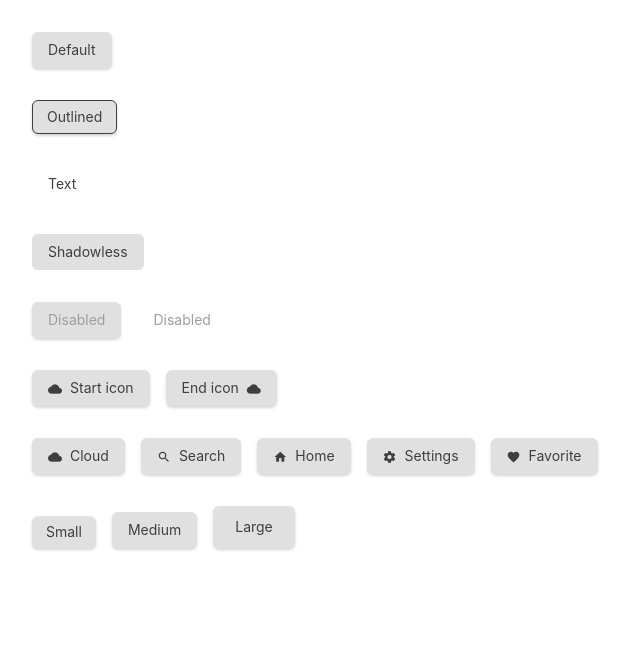
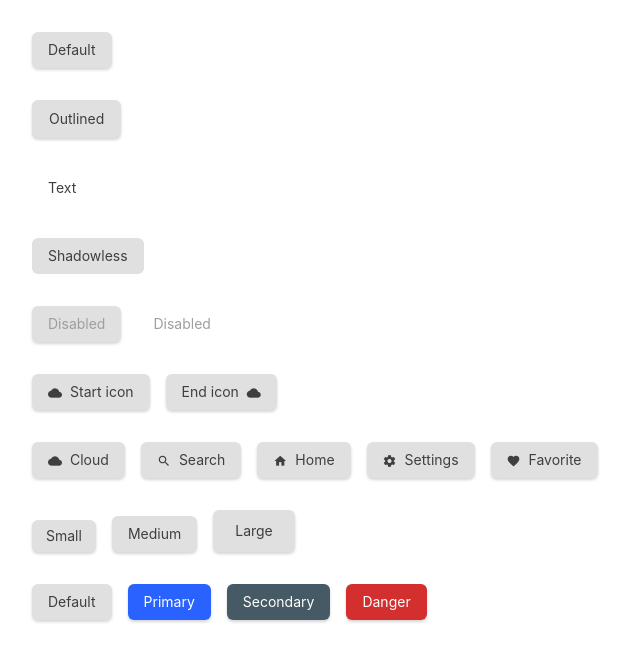
Before and after one commit to Drande/devchallenges-components, a React (Create React App) app: page / in a window 1280 px wide. Shown: the top 662 px of the page, without its empty margins (0-640 px from the left). Built offline with nearby package versions, Linux system fonts and the light colour scheme.

Commit message:
added button colors

```diff
--- a/src/index.scss
+++ b/src/index.scss
@@ -1,15 +1,6 @@
-*, *::before, *::after {
-  box-sizing: border-box;
-}
-
-.row { display: flex; flex-direction: row; }
-.column { display:  flex; flex-direction: column; }
-.flex-wrap { flex-wrap: wrap; }
-@for $count from 1 to 12 {
-  .g-#{$count} { gap: $count * 0.5rem; }
-  .p-#{$count} { padding: $count * 0.5rem; }
-}
-.align-items-end { align-items: flex-end; }
+@use '/src/shared/styles/utility.scss';
+@use '/src/shared/styles/reset.scss';
+@use '/src/shared/styles/themes/light.scss';
 
 
 body {
--- a/src/pages/ButtonsPage.tsx
+++ b/src/pages/ButtonsPage.tsx
@@ -32,6 +32,12 @@ const ButtonsPage: FunctionComponent<ButtonsPageProps> = () => {
                 <Button size="md">Medium</Button>
                 <Button size="lg">Large</Button>
             </div>
+            <div className="row g-2 flex-wrap">
+                <Button color="default">Default</Button>
+                <Button color="primary">Primary</Button>
+                <Button color="secondary">Secondary</Button>
+                <Button color="danger">Danger</Button>
+            </div>
         </div>
     );
 }
--- a/src/shared/components/Button.model.ts
+++ b/src/shared/components/Button.model.ts
@@ -5,10 +5,12 @@ export interface ButtonProps {
     startIcon?: Icon;
     endIcon?: Icon;
     size?: Sizes;
+    color?: ThemeColor;
 }
 
 type ButtonVariant = "default" | "text" | "outlined";
 type Sizes = "sm" | "md" | "lg";
+type ThemeColor = "default" | "primary" | "secondary" | "danger";
 
 type Icon = keyof IMaterialIcons;
 
--- a/src/shared/components/Button.scss
+++ b/src/shared/components/Button.scss
@@ -1,42 +1,59 @@
 button {
+
+    /* Default/Layout values */
     font-family: inherit;
     padding: 8px 16px;
     font-size: 14px;
     line-height: 20px;
     border-radius: 6px;
-    background-color: #E0E0E0;
     border: none;
     width: min-content;
     height: min-content;
-    color: #3F3F3F;
+
+    /* Colors */
+    color: var(--color-default-text);
+    --btn-bg-color: var(--color-default);
+    &.primary { --btn-bg-color: var(--color-primary); color: var(--color-primary-text); }
+    &.secondary { --btn-bg-color: var(--color-secondary); color: var(--color-secondary-text); }
+    &.danger { --btn-bg-color: var(--color-danger); color: var(--color-danger-text); }
     white-space: nowrap;
+    background-color: var(--btn-bg-color);
+
+    /* Shadow */
+
+    &.shadow {
+        box-shadow: 0px 2px 3px rgba(51, 51, 51, 0.2);
+    }
+
+    /* Sizes */
     &.sm { padding: 6px 14px; }
     &.md { padding: 8px 16px; }
     &.lg { padding: 11px 22px; }
+
+    /* Variants */
+    &.outlined {
+        &.md { padding: 6px 14px; }
+        &.sm { padding: 4px 12px; }
+        &.lg { padding: 9px 20px; }
+        border: 1px solid var(--btn-bg-color);
+    }
+
+    &.text {
+        background-color: transparent;
+        box-shadow: none;
+    }
+
+    /* Icons */
     .material-icons {
         font-size: 14px;
         vertical-align: middle;
     }
-    .start {
-        margin-right: 8px;
-    }
-    .end {
-        margin-left: 8px;
-    }
-    &.shadow {
-        box-shadow: 0px 2px 3px rgba(51, 51, 51, 0.2);
-    }
+    .start { margin-right: 8px; }
+    .end { margin-left: 8px; }
+
+    /* States */
+
     &.disabled {
         color: #9E9E9E;
     }
-    &.outlined {
-        &.md { padding: 6px 14px; }
-        &.sm { padding: 4px 12px; }
-        &.lg { padding: 9px 20px; }
-        border: 1px solid #3F3F3F;
-    }
-    &.text {
-        background-color: transparent;
-        box-shadow: none;
-    }
 }
--- a/src/shared/components/Button.tsx
+++ b/src/shared/components/Button.tsx
@@ -2,13 +2,14 @@ import React from "react";
 import { ButtonProps } from "./Button.model";
 import './Button.scss';
 
-const Button = ({ children, variant="default", disableShadow, disabled, startIcon, endIcon, size="md" }: React.PropsWithChildren<ButtonProps>) => {
+const Button = ({ children, variant="default", disableShadow, disabled, startIcon, endIcon, size, color }: React.PropsWithChildren<ButtonProps>) => {
     const finalClassname = [
         variant,
-        disableShadow ? "" : "shadow",
-        disabled ? "disabled" : "",
-        size
-    ].join(" ");
+        disableShadow ? undefined : "shadow",
+        disabled ? "disabled" : undefined,
+        size,
+        color
+    ].filter(c => c).join(" ");
     const startIconElement = startIcon ? (
         <span className="material-icons start">{startIcon}</span>
     ):"";
--- /dev/null
+++ b/src/shared/styles/themes/light.scss
@@ -0,0 +1,10 @@
+:root {
+    --color-default-text: #3F3F3F;
+    --color-default: #E0E0E0;
+    --color-primary:#2962FF;
+    --color-primary-text:white;
+    --color-secondary: #455A64;
+    --color-secondary-text:white;
+    --color-danger:#D32F2F;
+    --color-danger-text:white;
+}
--- /dev/null
+++ b/src/shared/styles/utility.scss
@@ -0,0 +1,15 @@
+/* Reset */
+*, *::before, *::after {
+    box-sizing: border-box;
+}
+
+/* Utility */
+
+.row { display: flex; flex-direction: row; }
+.column { display:  flex; flex-direction: column; }
+.flex-wrap { flex-wrap: wrap; }
+@for $count from 1 to 12 {
+.g-#{$count} { gap: $count * 0.5rem; }
+.p-#{$count} { padding: $count * 0.5rem; }
+}
+.align-items-end { align-items: flex-end; }
```
Also changed, not shown: src/shared/styles/reset.scss (added).
